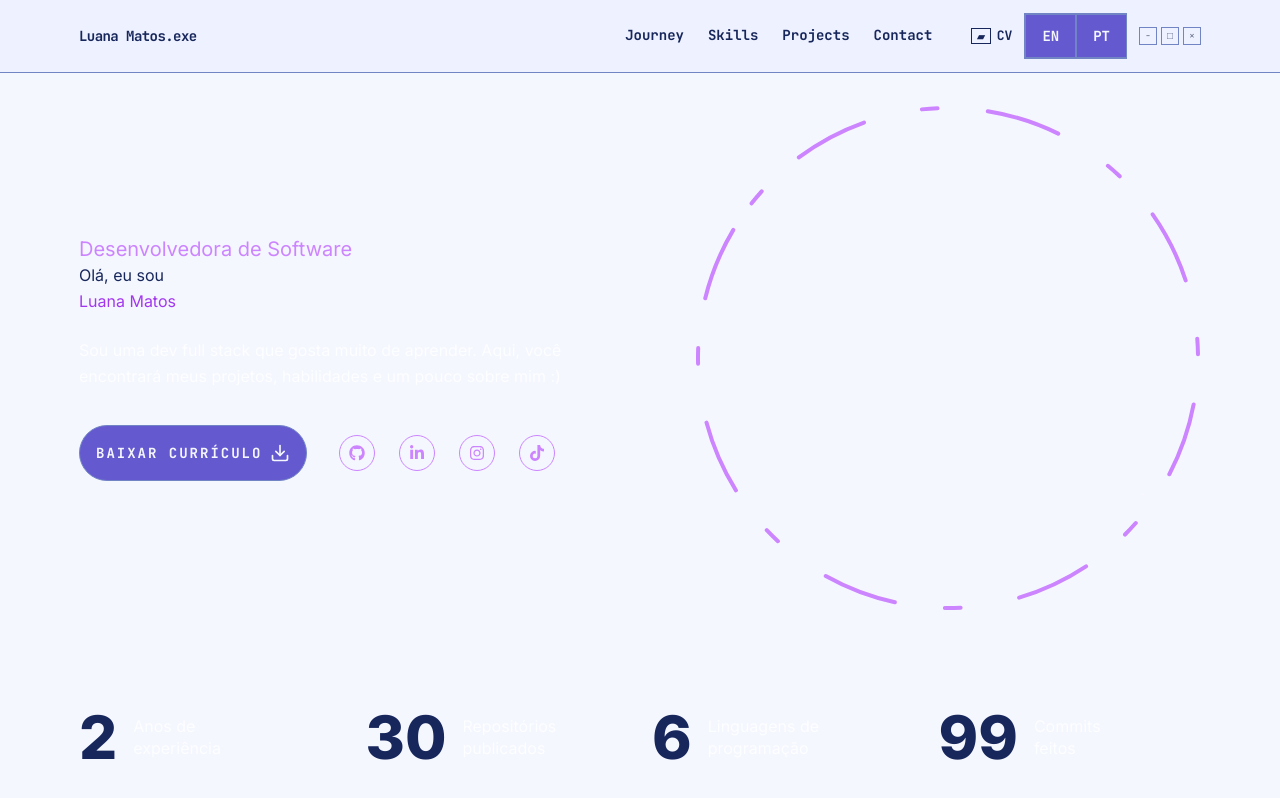
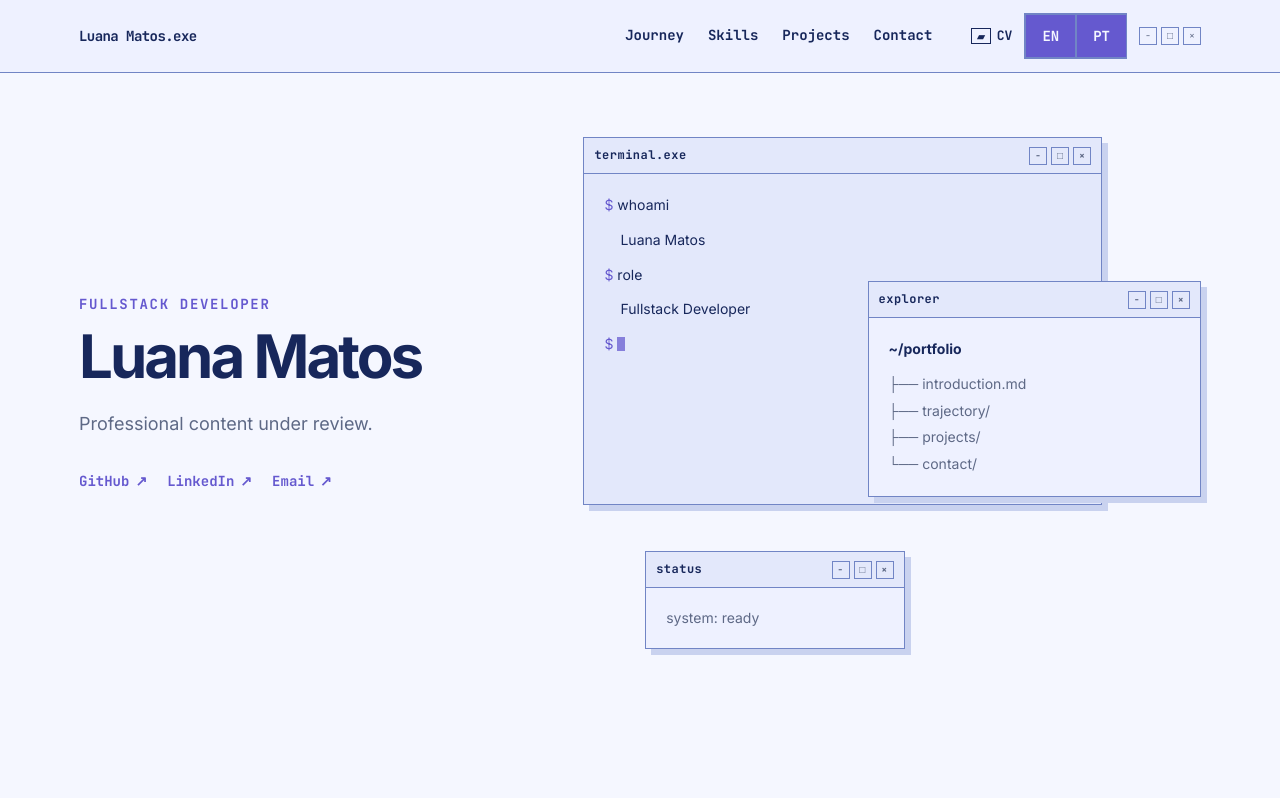
Before and after one commit to laLuna01/Portfolio, a Next.js app: page / in a window 1280 px wide. Built offline with nearby package versions, Linux system fonts and the light colour scheme; no server answers.

Commit message:
feat: redesign portfolio home

```diff
--- a/src/app/page.jsx
+++ b/src/app/page.jsx
@@ -1,36 +1,34 @@
-import { Button } from "@/components/ui/button";
-import { FiDownload } from "react-icons/fi";
-import Social from "@/components/Social";
-import Photo from "@/components/Photo";
-import Stats from "@/components/Stats";
+"use client";
 
-const Home = () => {
-  return <section className="h-full xl:mb-12 mb-4">
-    <div className="container mx-auto h-full">
-      <div className="flex flex-col xl:flex-row items-center justify-between xl:pt-8 xl:pb-24">
-        <div className="text-center xl:text-left order-2 xl:order-none">
-          <span className="text-xl text-accent">Desenvolvedora de Software</span>
-          <h1 className="h1 mb-6">Olá, eu sou<br/> <span className="text-accent-hover">Luana Matos</span></h1>
-          <p className="max-w-[500px] mb-9 text-white/80">Sou uma dev full stack que gosta muito de aprender. Aqui, você encontrará meus projetos, habilidades e um pouco sobre mim :)</p>
-          <div className="flex flex-col xl:flex-row items-center gap-8">
-            <a href="https://docs.google.com/document/d/1NLy-xrDUSmtQUOJsvggYuGZ5m_hkEi2xgxiOvyWz9cQ/export?format=pdf" download="Curriculo.pdf">
-              <Button variant="outline" size="lg" className="uppercase flex items-center gap-3 border-accent text-accent hover:bg-accent-hover hover:border-accent-hover">
-                <span>Baixar Currículo</span>
-                <FiDownload className="text-xl" />
-              </Button>
-            </a>
-            <div className="mb-8 xl:mb-0">
-              <Social containerStyles="flex gap-6" iconStyles="w-9 h-9 border rounded-full flex justify-center items-center text-accent hover:bg-accent border-accent text-base hover:text-primary hover:transition-all duration-500" />
-            </div>
-          </div>
+import { DesktopScene } from "@/components/home/DesktopScene";
+import { ExternalLink } from "@/components/ui/ExternalLink";
+import { usePortfolio } from "@/i18n/usePortfolio";
+
+export default function Home() {
+  const { content } = usePortfolio();
+  const { identity, home } = content;
+
+  return (
+    <main className="page-shell">
+      <section className="container grid gap-12 lg:grid-cols-[minmax(0,0.85fr)_minmax(0,1.15fr)] lg:items-center">
+        <div className="max-w-xl">
+          <p className="interface-label m-0 text-sm font-bold uppercase tracking-[0.12em] text-[var(--accent)]">
+            {home.role}
+          </p>
+          <h1 className="mt-3 text-5xl font-bold leading-none tracking-[-0.05em] sm:text-6xl">
+            {identity.name}
+          </h1>
+          <p className="mt-6 max-w-lg text-lg text-[var(--muted)]">{home.summary}</p>
+
+          <nav className="mt-8 flex flex-wrap gap-x-5 gap-y-3" aria-label="Professional links">
+            <ExternalLink href={identity.github}>GitHub</ExternalLink>
+            <ExternalLink href={identity.linkedin}>LinkedIn</ExternalLink>
+            <ExternalLink href={`mailto:${identity.email}`}>Email</ExternalLink>
+          </nav>
         </div>
-        <div className="order-1 xl:order-none mb-8 xl:mb-0">
-          <Photo />
-        </div>
-      </div>
-    </div>
-    <Stats />
-  </section>;
+
+        <DesktopScene name={identity.name} role={home.role} />
+      </section>
+    </main>
+  );
 }
-
-export default Home;
--- /dev/null
+++ b/src/components/home/DesktopScene.jsx
@@ -0,0 +1,58 @@
+import { WindowFrame } from "@/components/ui/WindowFrame";
+
+export function DesktopScene({ name, role }) {
+  return (
+    <section
+      className="relative flex flex-col gap-5 md:block md:min-h-[32rem]"
+      aria-label="Desktop workspace"
+    >
+      <WindowFrame
+        title="terminal.exe"
+        variant="dark"
+        className="min-h-[17rem] w-full md:absolute md:left-0 md:top-0 md:min-h-[23rem] md:w-[84%]"
+      >
+        <div className="space-y-3 font-mono text-sm leading-relaxed text-[var(--ink)]">
+          <p className="m-0">
+            <span aria-hidden="true" className="text-[var(--accent)]">$ </span>
+            whoami
+          </p>
+          <p className="m-0 pl-4">{name}</p>
+          <p className="m-0">
+            <span aria-hidden="true" className="text-[var(--accent)]">$ </span>
+            role
+          </p>
+          <p className="m-0 pl-4">{role}</p>
+          <p className="m-0 text-[var(--accent)]">
+            <span aria-hidden="true">$ </span>
+            <span
+              aria-hidden="true"
+              className="inline-block h-[1em] w-2 align-[-0.12em] bg-current animate-pulse"
+            />
+          </p>
+        </div>
+      </WindowFrame>
+
+      <WindowFrame
+        title="explorer"
+        className="w-full [&_.window-controls]:hidden md:absolute md:right-0 md:top-36 md:z-10 md:w-[54%] md:[&_.window-controls]:inline-flex"
+      >
+        <div className="font-mono text-sm leading-relaxed text-[var(--muted)]">
+          <p className="m-0 font-bold text-[var(--ink)]">~/portfolio</p>
+          <ul className="m-0 mt-3 grid list-none gap-1 p-0" aria-label="Portfolio files">
+            <li>├── introduction.md</li>
+            <li>├── trajectory/</li>
+            <li>├── projects/</li>
+            <li>└── contact/</li>
+          </ul>
+        </div>
+      </WindowFrame>
+
+      <WindowFrame
+        title="status"
+        className="w-full [&_.window-controls]:hidden md:absolute md:bottom-0 md:left-[10%] md:z-20 md:w-[42%] md:[&_.window-controls]:inline-flex"
+      >
+        <p className="m-0 font-mono text-sm text-[var(--muted)]">system: ready</p>
+      </WindowFrame>
+    </section>
+  );
+}
```
Also changed, not shown: 1 other file (tests, documents, lock files or other folders).
